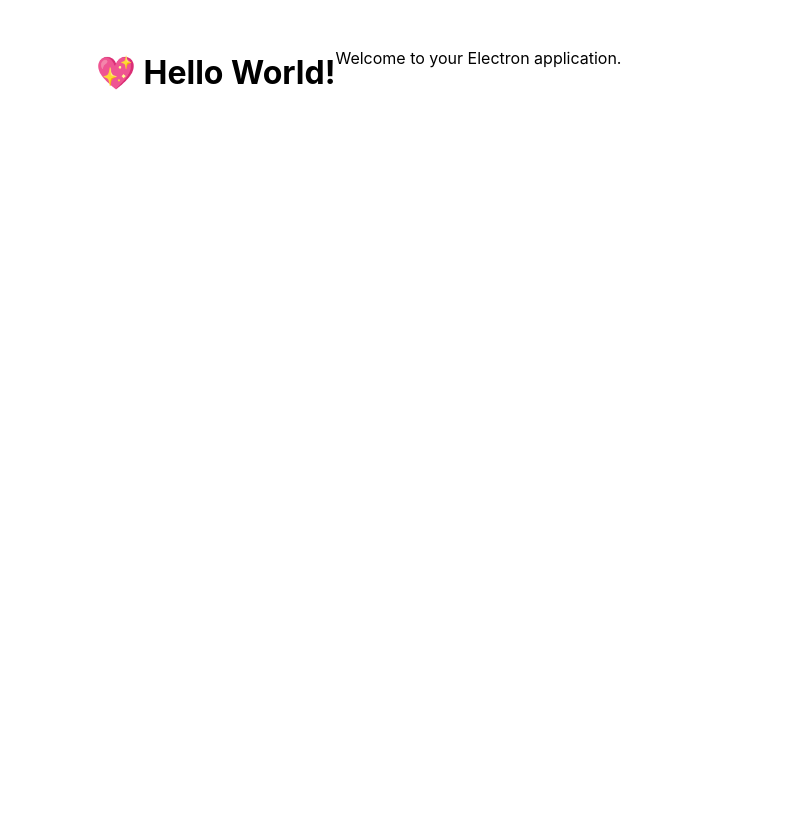
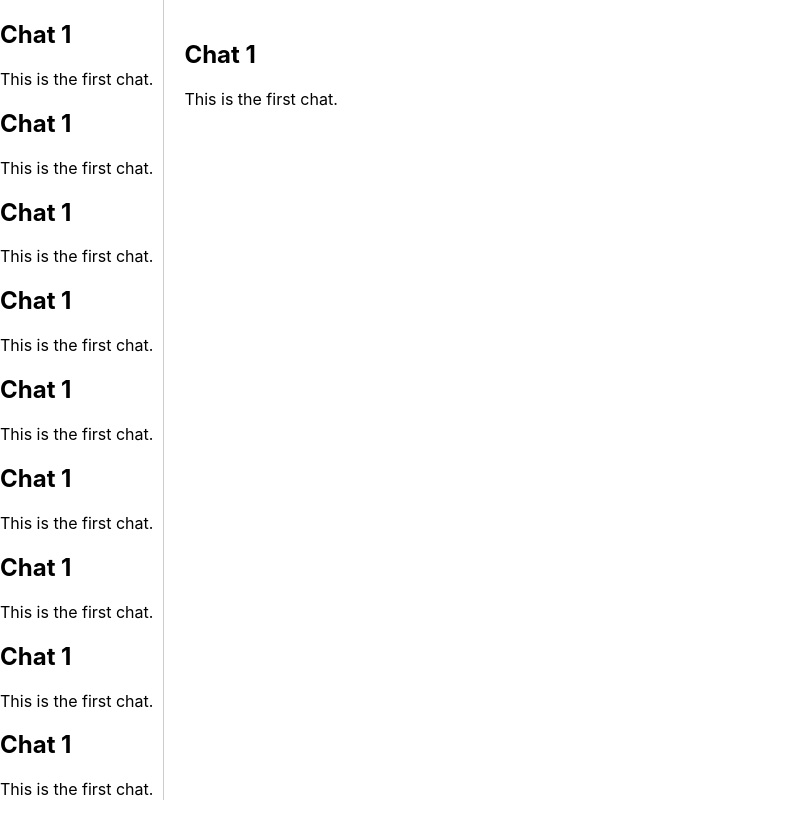
Before and after one commit to alekdemaio/quick-ai, an Electron app: page src/index.html in a window 800 px wide. Before the commit the page ends 800 px from the top, so only its background shows below. Drawn offline with Linux system fonts and the light colour scheme.

Commit message:
Chats sections scrolls
Chats section scrolls while active-chat stays stationary

```diff
--- a/src/index.css
+++ b/src/index.css
@@ -1,12 +1,29 @@
 body {
   font-family: -apple-system, BlinkMacSystemFont, 'Segoe UI', Roboto, Helvetica,
     Arial, sans-serif;
-  margin: auto;
-  max-width: 38rem;
-  padding: 2rem;
+  margin: 0;  /* Remove default margin */
+  padding: 0; /* Remove default padding */
+  height: 100vh; /* Full viewport height */
+  overflow: hidden; /* Prevent body scrolling */
 }
 
 .chats-and-active-chat {
-  display: flex;
-  flex-direction: row;
+    display: flex;
+    flex-direction: row;
+    height: 100vh;
+    width: 100vw; /* Full viewport width */
 }
+
+.chats {
+    height: 100%;
+    overflow-y: auto;
+    padding-right: 10px;
+    max-width: 300px;
+    border-right: 1px solid #ccc; /* Optional: adds visual separation */
+}
+
+.active-chat {
+    flex: 1;
+    height: 100%;
+    padding: 20px; /* Add some padding for content */
+}
--- a/src/index.html
+++ b/src/index.html
@@ -7,8 +7,47 @@
   </head>
   <body>
     <div class="chats-and-active-chat">
-      <h1>💖 Hello World!</h1>
-      <p>Welcome to your Electron application.</p>
+      <div class="chats">
+        <h2>Chat 1</h2>
+        <p>This is the first chat.</p>
+        <h2>Chat 1</h2>
+        <p>This is the first chat.</p>
+        <h2>Chat 1</h2>
+        <p>This is the first chat.</p>
+        <h2>Chat 1</h2>
+        <p>This is the first chat.</p>
+        <h2>Chat 1</h2>
+        <p>This is the first chat.</p>
+        <h2>Chat 1</h2>
+        <p>This is the first chat.</p>
+        <h2>Chat 1</h2>
+        <p>This is the first chat.</p>
+        <h2>Chat 1</h2>
+        <p>This is the first chat.</p>
+        <h2>Chat 1</h2>
+        <p>This is the first chat.</p>
+        <h2>Chat 1</h2>
+        <p>This is the first chat.</p>
+        <h2>Chat 1</h2>
+        <p>This is the first chat.</p>
+        <h2>Chat 1</h2>
+        <p>This is the first chat.</p>
+        <h2>Chat 1</h2>
+        <p>This is the first chat.</p>
+        <h2>Chat 1</h2>
+        <p>This is the first chat.</p>
+        <h2>Chat 1</h2>
+        <p>This is the first chat.</p>
+        <h2>Chat 1</h2>
+        <p>This is the first chat.</p>
+        <h2>Chat 1</h2>
+        <p>This is the first chat.</p>
+
+      </div>
+      <div class="active-chat">
+        <h2>Chat 1</h2>
+        <p>This is the first chat.</p>
+      </div>
     </div>
   </body>
 </html>
```
